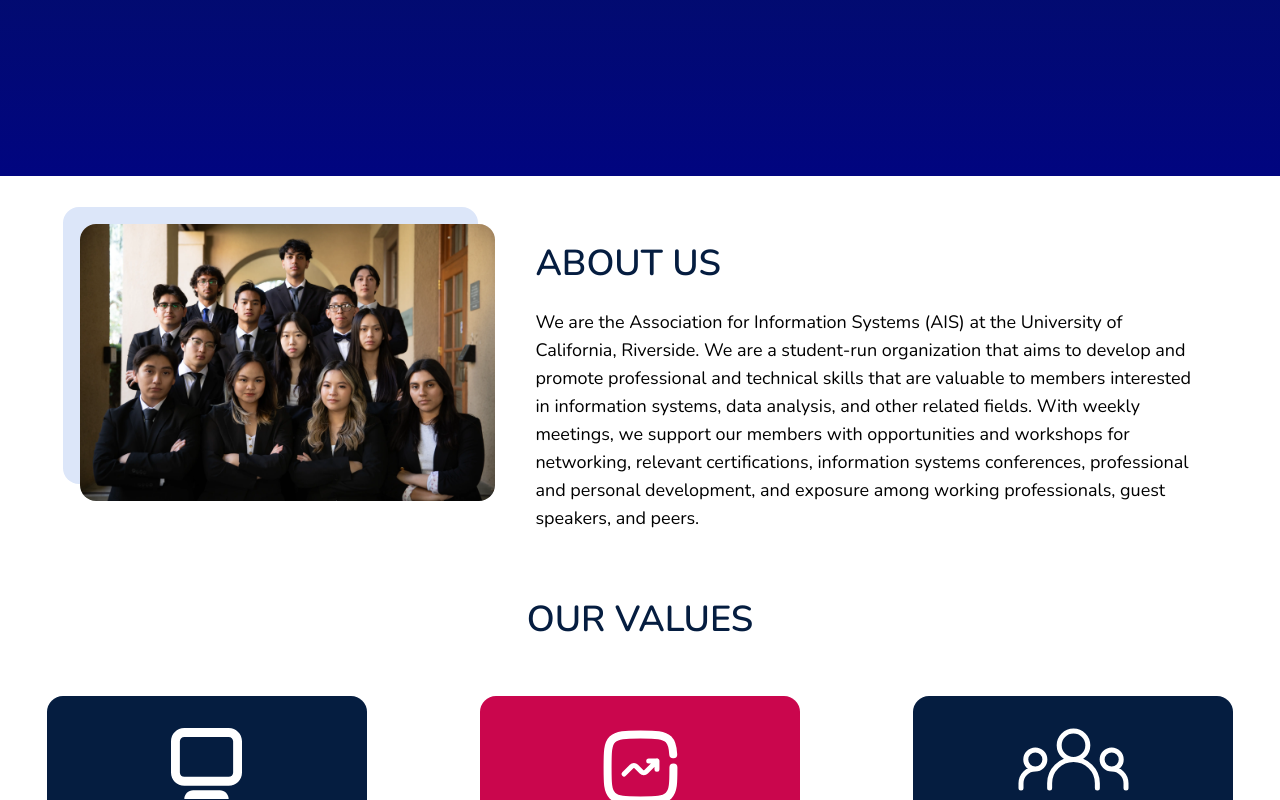
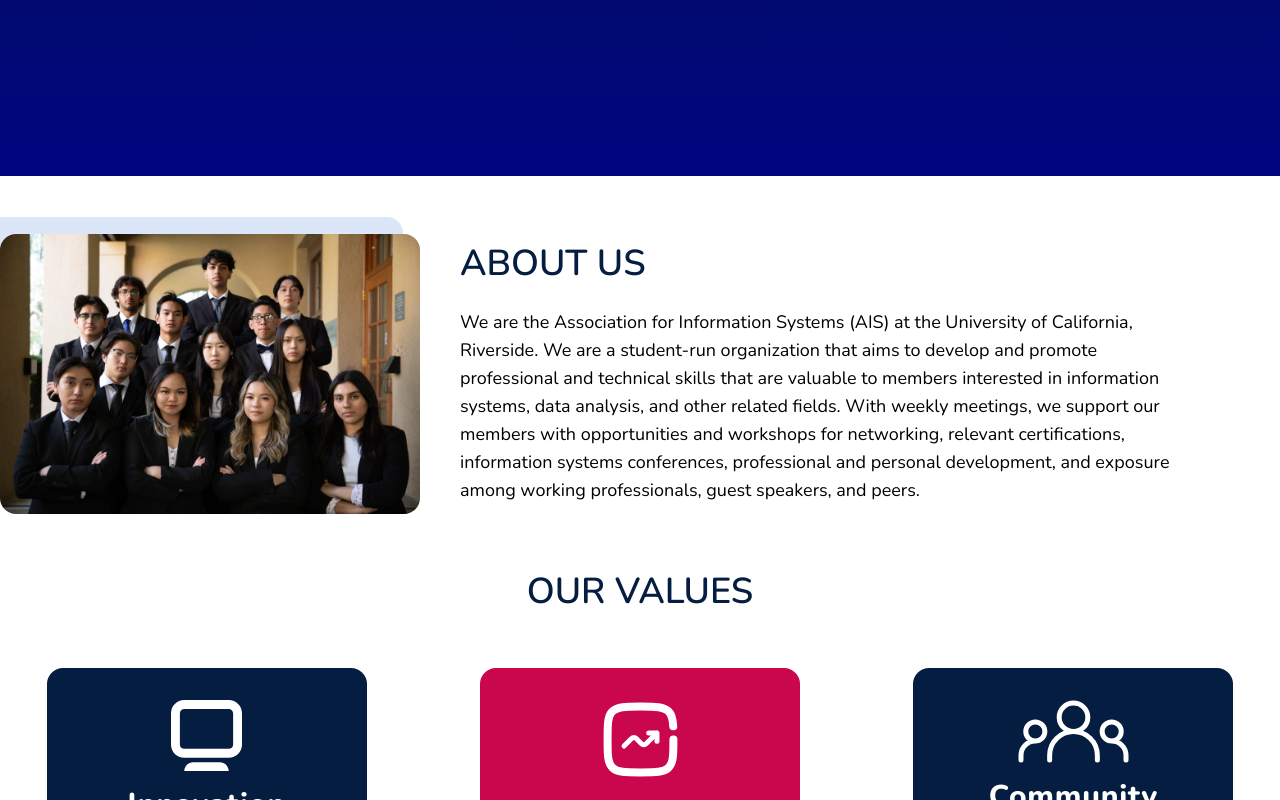
Before and after one commit to acm-ucr/ais-website, a Next.js app: page /about in a window 1280 px wide. Shown: the part 624-1424 px from the top of the page. Built offline with nearby package versions, Linux system fonts and the light colour scheme.

Commit message:
Fix margin issues

```diff
--- a/src/components/about/About.jsx
+++ b/src/components/about/About.jsx
@@ -7,8 +7,8 @@
 
 const About = () => {
   return (
-    <div className="flex flex-col lg:flex-row mx-0 sm:mx-10 py-12 sm:px-10 gap-10 md:gap-10 justify-center font-nunito items-center lg:items-start">
-      <div className="w-11/12 lg:w-2/3 xl:w-5/12 ml-4 sm:ml-0 relative h-52 md:h-96 lg:h-0 lg:my-20 xl:my-0">
+    <div className="flex flex-col lg:flex-row mx-0 py-12 sm:px-10 gap-10 justify-center font-nunito items-center lg:items-center w-full overflow-x-hidden overflow-y-hidden">
+      <div className="w-full lg:w-1/5 flex justify-center lg:justify-end items-center h-64 sm:h-80 md:h-96 lg:h-64 lg:my-0 lg:ml-20">
         <Carousel
           images={ABOUT}
           shadow={"shadow-[-17px_-17px_0px_0px_#dce6f9]"}
@@ -16,9 +16,9 @@
           exit={"10%"}
         />
       </div>
-      <div className="flex flex-col justify-center space-y-6 w-11/12 lg:w-2/3 py-5 text-left">
+      <div className="flex flex-col justify-center space-y-6 w-full lg:w-3/5 py-5 text-left">
         <motion.div
-          initial={{ opacity: 0, x: 500 % 2 === 0 ? 50 : -50 }}
+          initial={{ opacity: 0, x: 50 }}
           whileInView={{ opacity: 1, x: 0 }}
           transition={{ delay: 0.6, duration: 0.6, ease: "easeOut" }}
           className="flex justify-center lg:justify-start"
@@ -26,7 +26,7 @@
           <Title title={"ABOUT US"} />
         </motion.div>
         <motion.div
-          initial={{ opacity: 0, x: 500 % 2 === 0 ? 50 : -50 }}
+          initial={{ opacity: 0, x: 50 }}
           whileInView={{ opacity: 1, x: 0 }}
           transition={{ delay: 0.2, duration: 0.6, ease: "easeOut" }}
           className="text-left text-base sm:text-lg my-4"
```
